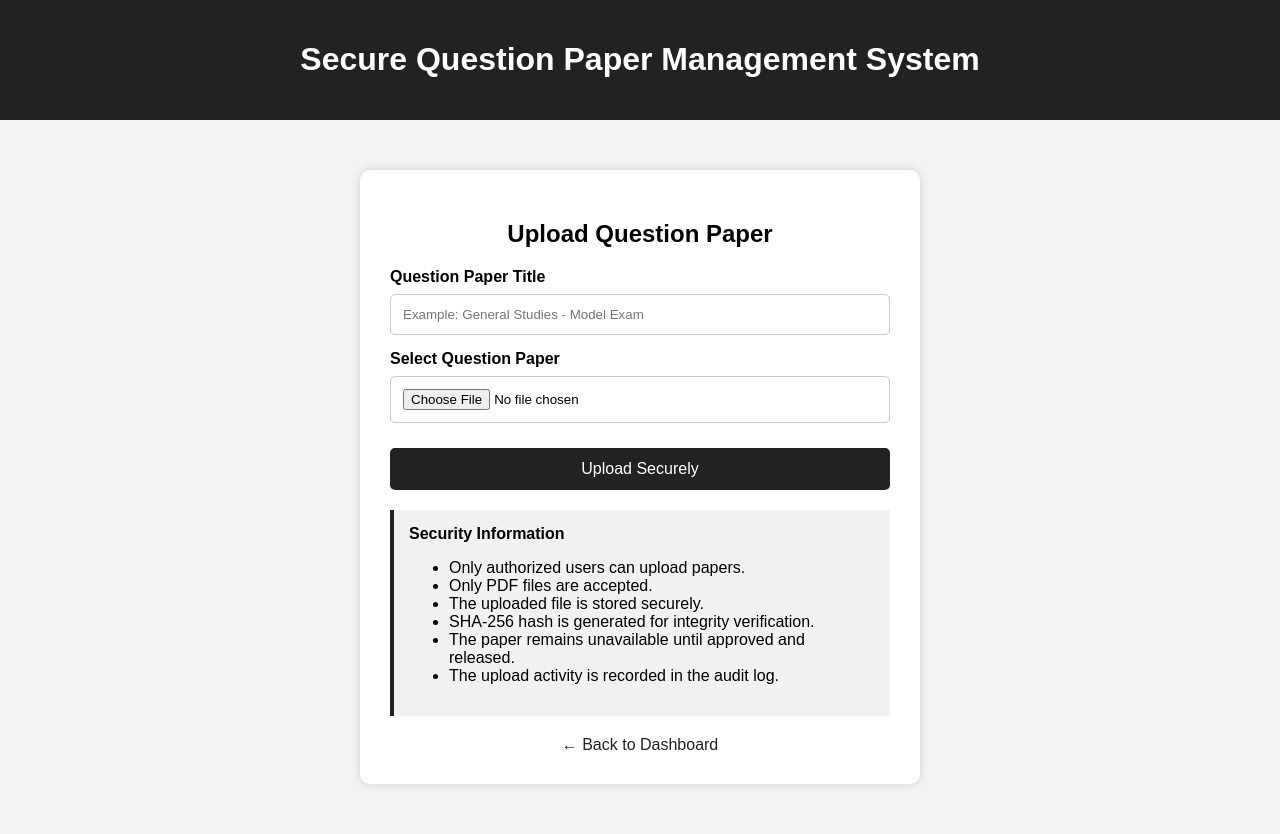
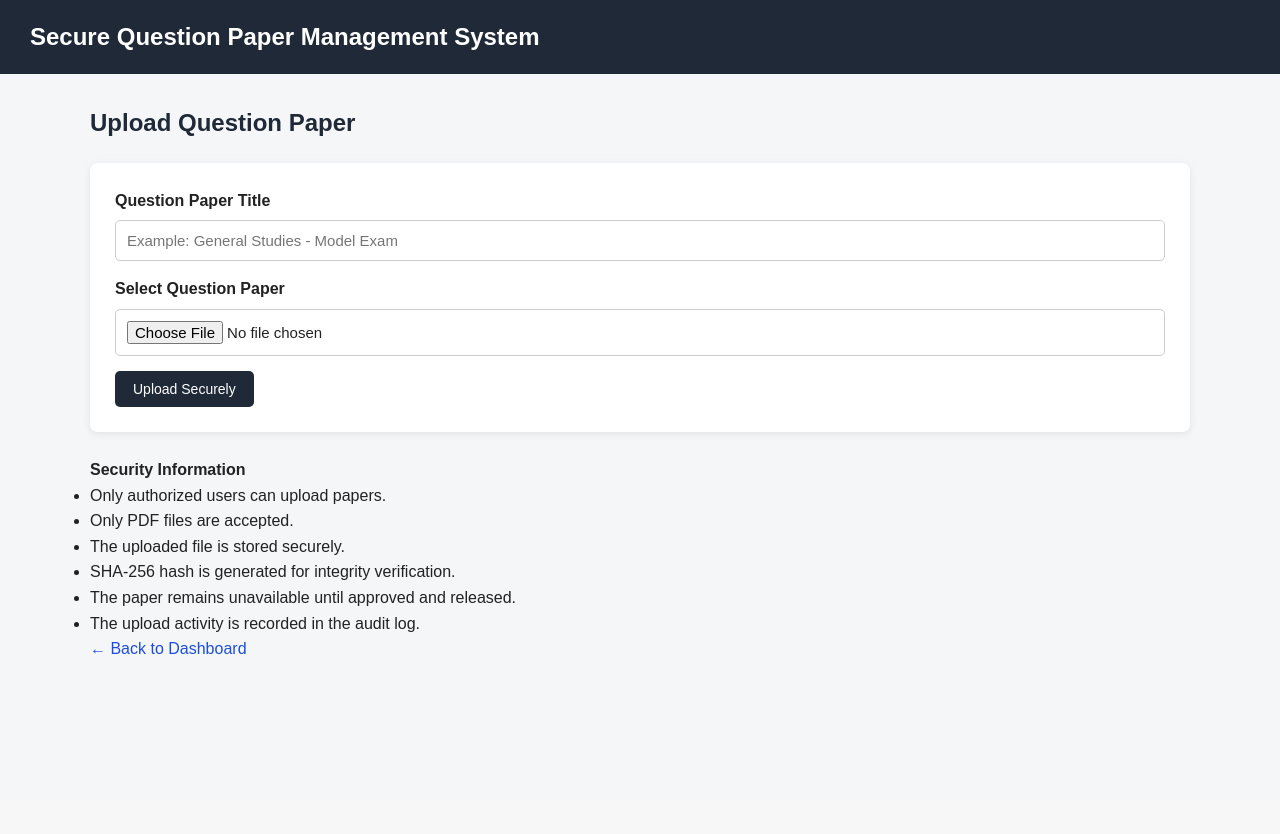
Before and after one commit to 2403717610422079-blip/Pdc-web-page, a Python web app: template templates/upload.html in a window 1280 px wide. After the commit the page ends 654 px from the top, so only its background shows below. Run offline with Jinja, Linux system fonts and the light colour scheme; the template is opened without the code that fills it, so the values that code supplies are empty.

Commit message:
Update upload.html

```diff
--- a/templates/upload.html
+++ b/templates/upload.html
@@ -2,80 +2,8 @@
 <html>
 <head>
     <title>Upload Question Paper</title>
+    <link rel="stylesheet" href="{{ url_for('static', filename='style.css') }}">
 
-    <style>
-        body {
-            font-family: Arial, sans-serif;
-            background: #f4f4f4;
-            margin: 0;
-        }
-
-        header {
-            background: #222;
-            color: white;
-            padding: 20px;
-            text-align: center;
-        }
-
-        .container {
-            width: 500px;
-            margin: 50px auto;
-            background: white;
-            padding: 30px;
-            border-radius: 10px;
-            box-shadow: 0 0 10px #ccc;
-        }
-
-        h2 {
-            text-align: center;
-        }
-
-        label {
-            display: block;
-            margin-top: 15px;
-            font-weight: bold;
-        }
-
-        input {
-            width: 100%;
-            padding: 12px;
-            margin-top: 8px;
-            box-sizing: border-box;
-            border: 1px solid #ccc;
-            border-radius: 5px;
-        }
-
-        button {
-            width: 100%;
-            padding: 12px;
-            margin-top: 25px;
-            background: #222;
-            color: white;
-            border: none;
-            border-radius: 5px;
-            cursor: pointer;
-            font-size: 16px;
-        }
-
-        button:hover {
-            background: #444;
-        }
-
-        .info {
-            margin-top: 20px;
-            padding: 15px;
-            background: #f1f1f1;
-            border-left: 4px solid #222;
-        }
-
-        .back {
-            display: block;
-            text-align: center;
-            margin-top: 20px;
-            color: #222;
-            text-decoration: none;
-        }
-    </style>
 </head>
 
 <body>
```
